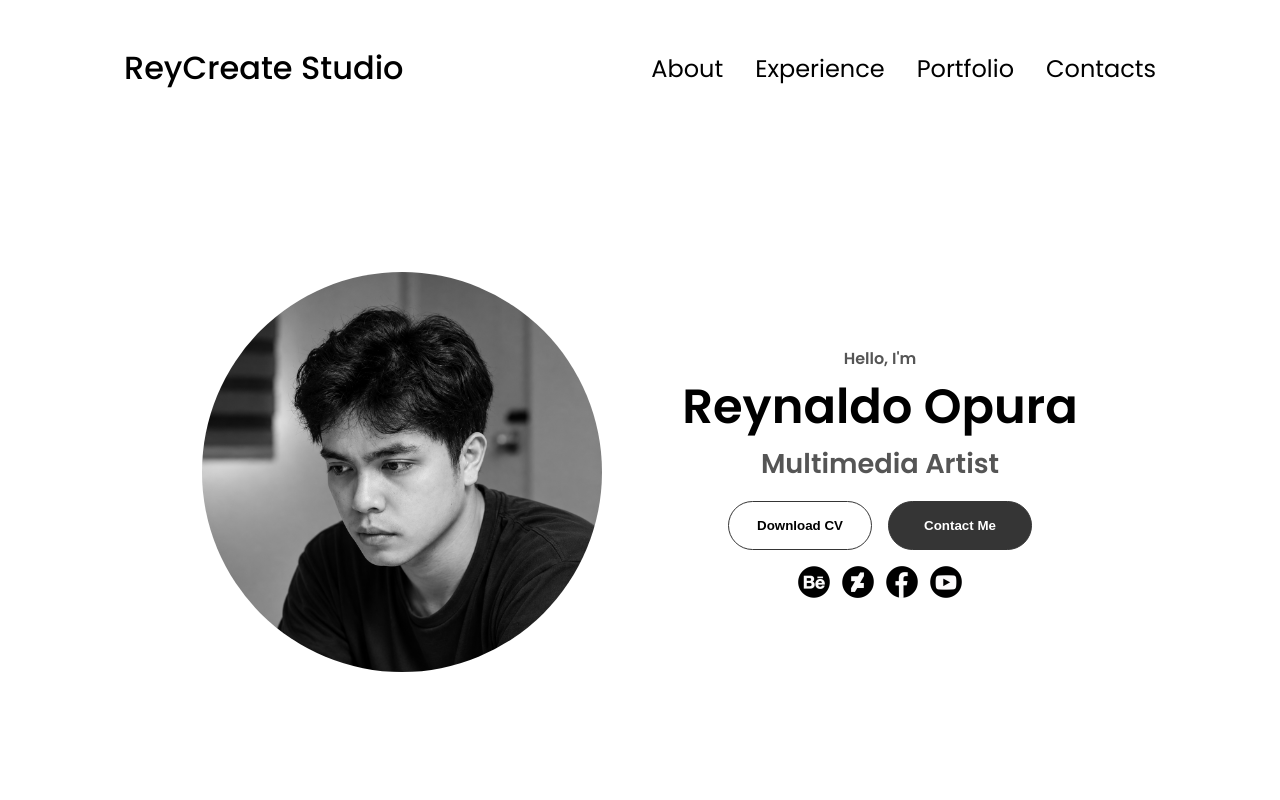
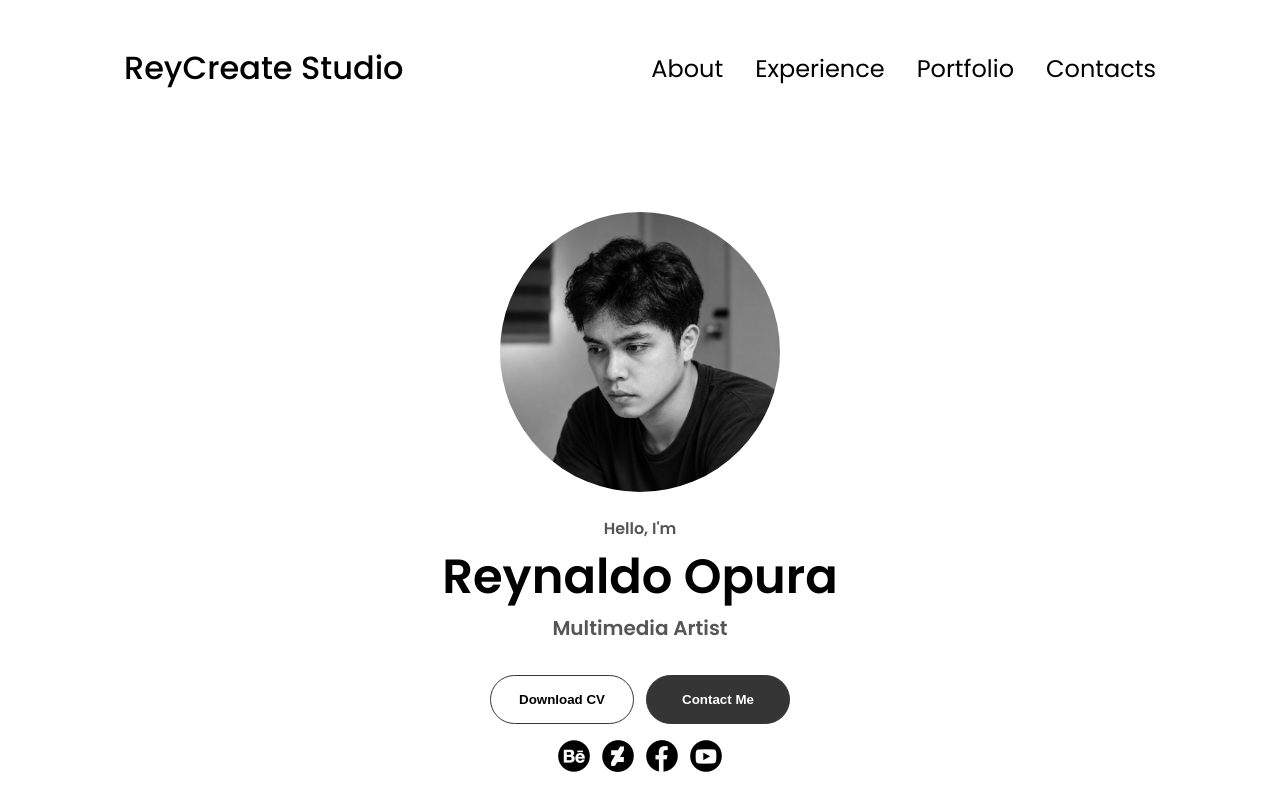
Before and after one commit to reycreatestudio/reycreate_studio-portfolio, a plain HTML site: page index.html in a window 1280 px wide. Shown: the top 800 px of the page. Drawn offline with Linux system fonts and the light colour scheme; no server answers.

Commit message:
Update styles.css

```diff
--- a/styles.css
+++ b/styles.css
@@ -383,7 +383,100 @@ section {
    border-color: rgb(53, 53, 53);
 }
 
-
+/* -------------------------
+   PROFILE - MOBILE CENTER
+   ------------------------- */
+
+#profile {
+   display: flex;
+
+   flex-direction: column;
+
+   justify-content: center;
+   align-items: center;
+
+   gap: 1.5rem;
+
+   min-height: 85vh;
+
+   text-align: center;
+}
+
+.section__pic-container {
+   display: flex;
+
+   justify-content: center;
+   align-items: center;
+
+   width: 100%;
+}
+
+.section__pic-container img {
+   width: 280px;
+   height: 280px;
+
+   object-fit: cover;
+
+   border-radius: 50%;
+}
+
+.section__text {
+   width: 100%;
+
+   display: flex;
+
+   flex-direction: column;
+
+   align-items: center;
+
+   justify-content: center;
+
+   text-align: center;
+}
+
+.section__text__p1,
+.section__text__p2,
+.title {
+   width: 100%;
+
+   text-align: center;
+}
+
+.section__text__p2 {
+   font-size: 1.25rem;
+
+   margin-bottom: 1rem;
+}
+
+/* BUTTONS */
+
+.btn-container {
+   display: flex;
+
+   justify-content: center;
+   align-items: center;
+
+   width: 100%;
+
+   gap: 0.75rem;
+
+   margin-top: 1rem;
+}
+
+/* SOCIAL ICONS */
+
+#socials-container {
+   display: flex;
+
+   justify-content: center;
+   align-items: center;
+
+   width: 100%;
+
+   gap: 0.75rem;
+
+   margin-top: 1rem;
+}
 /* =========================================================
    SOCIAL MEDIA
    ========================================================= */
```
